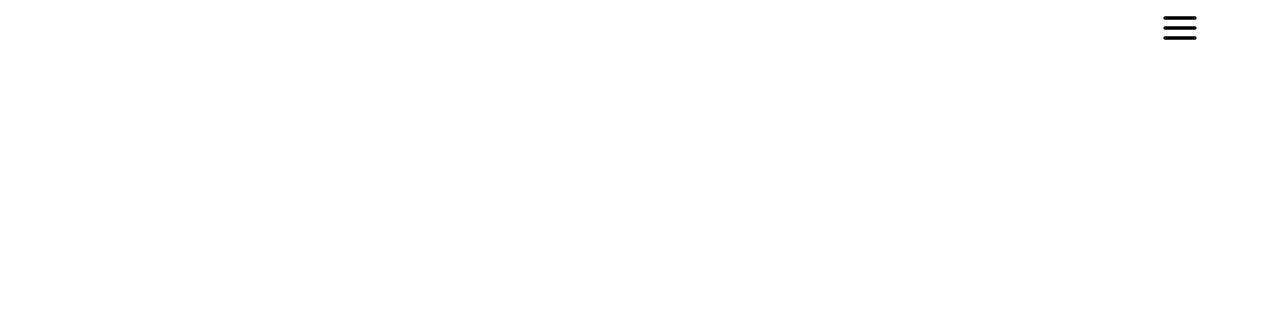
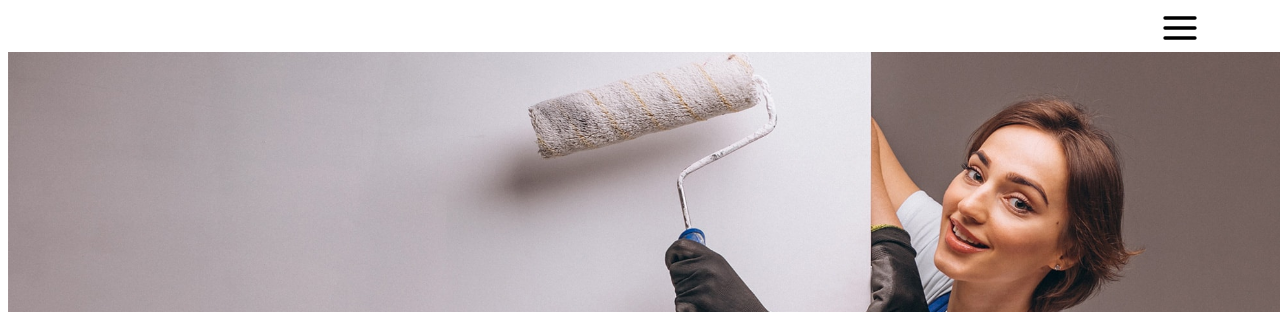
Before and after one commit to sbo2401/stage3, a plain HTML site: page stage3.html in a window 1280 px wide. Shown: the top 312 px of the page. Drawn offline with Linux system fonts and the light colour scheme; files whose address does not match are found by name.

Commit message:
Update css.css

```diff
--- a/css/css.css
+++ b/css/css.css
@@ -15,7 +15,7 @@ body{
 }
 section.two{
     display: flex;
-    background-image: url(/pic/1.jpg);
+    background-image: url(/img/1.jpg);
     height: 100%;
     background-size: cover;
     background-position:center;
```
